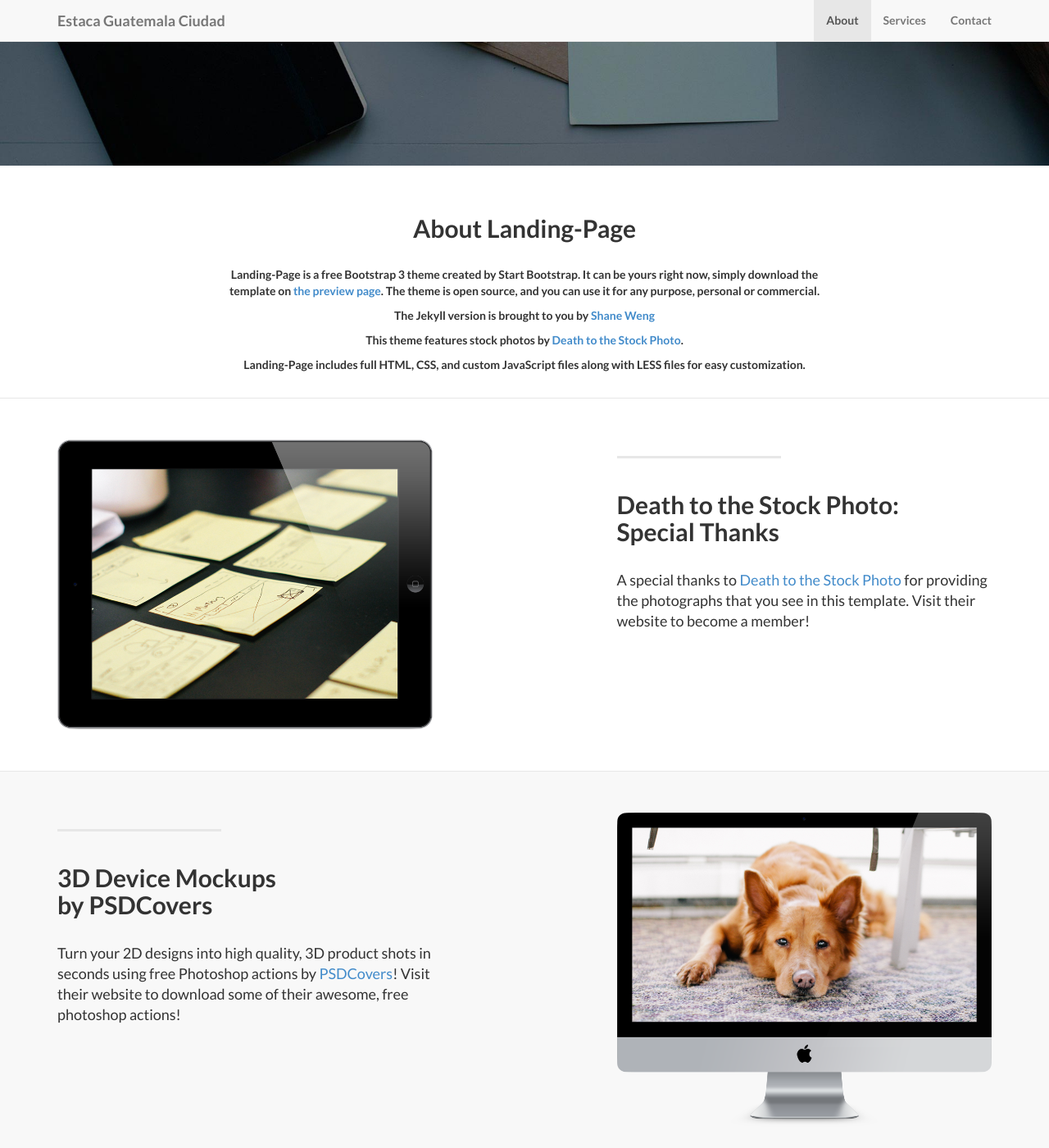
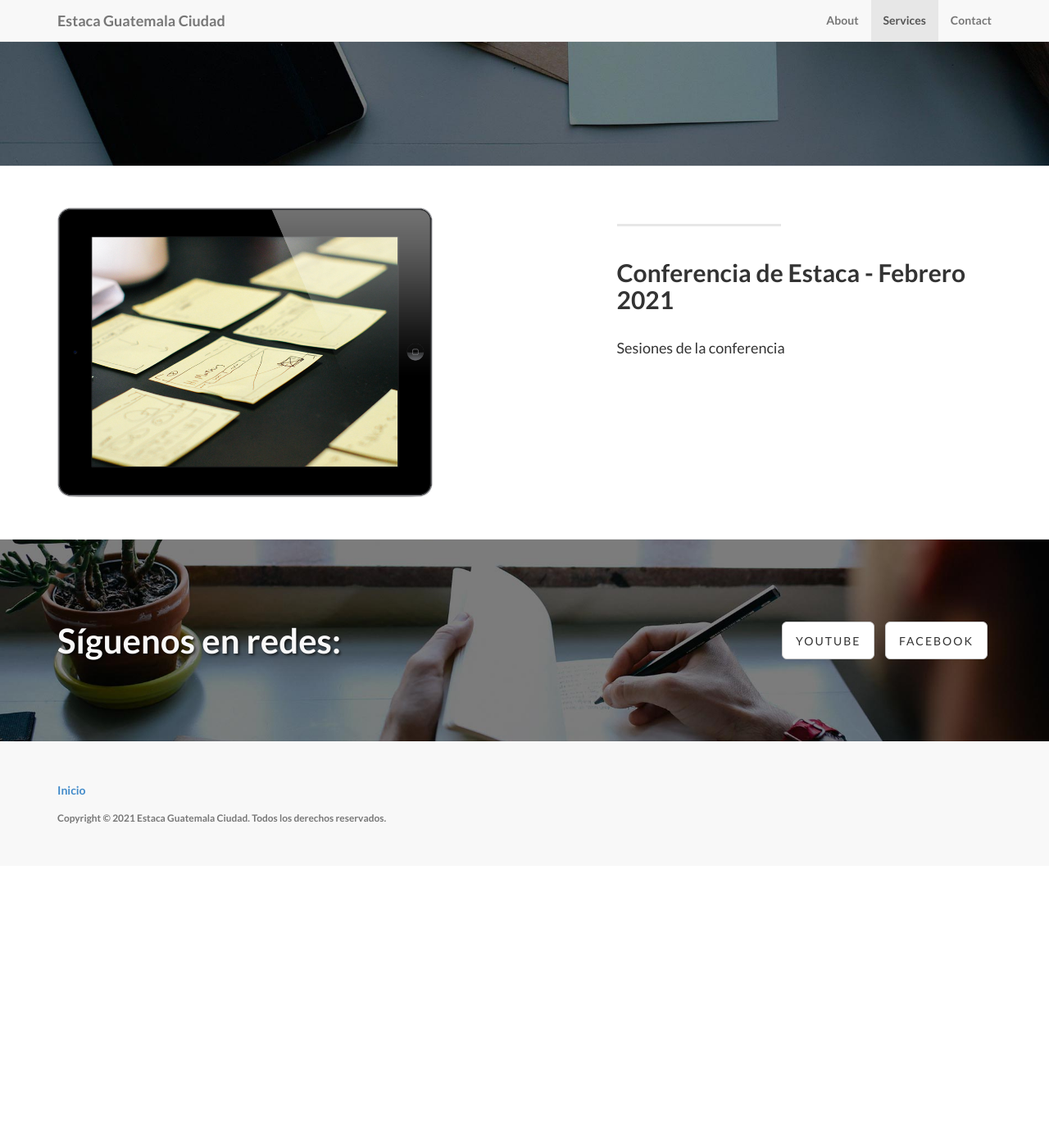
Before and after one commit to estacaguatemala/sitio, a Jekyll site: the page built from index.md, in a window 1280 px wide and 1400 px high, scrolled down 529 px. Shown: the whole window at 82% size. Built offline with Jekyll 4.4.1, drawn with Linux system fonts in a browser that asks for light colours; nearby versions of some CDN libraries; our own code applies the rules of GitHub Pages for plain Markdown files; library files that are not in the unit come from our copies; after the commit the page ends 1585 px from its top, so only the background shows below that; some of the changed text lies outside the part shown.

Commit message:
inicio de personalización

```diff
--- a/_includes/about.html
+++ b/_includes/about.html
@@ -1,5 +1,5 @@
     <!-- About Section -->
-    <section id="about" class="container content-section text-center">
+    <!--section id="about" class="container content-section text-center">
         <div class="row">
             <div class="col-lg-8 col-lg-offset-2">
               <br/><br/>
@@ -12,4 +12,4 @@
                 <br/>
               </div>
         </div>
-    </section>
+    </section-->
--- a/_includes/contact.html
+++ b/_includes/contact.html
@@ -1,9 +1,3 @@
-<!DOCTYPE html>
-<html>
-<head>
-  <title></title>
-</head>
-<body>
   <section id="contact">
     <div class="banner">
       <div class="container">
@@ -24,5 +18,3 @@
       </div><!-- /.container -->
     </div>
   </section><!-- /.banner -->
-</body>
-</html>
--- a/_includes/footer.html
+++ b/_includes/footer.html
@@ -5,9 +5,9 @@
             <div class="col-md-8">
                 <ul class="list-inline">
                     <li>
-                        <a href="#home">Home</a>
+                        <a href="#home">Inicio</a>
                     </li>
-                    <li class="footer-menu-divider">&sdot;</li>
+                    <!--li class="footer-menu-divider">&sdot;</li>
                     <li>
                         <a href="#about">About</a>
                     </li>
@@ -18,7 +18,7 @@
                     <li class="footer-menu-divider">&sdot;</li>
                     <li>
                         <a href="#contact">Contact</a>
-                    </li>
+                    </li-->
                 </ul>
                 <p class="copyright text-muted small">{{ site.copyright }}</p>
             </div>
```
Also changed, not shown: _posts/2014-09-21-services-1.markdown (deleted, +0 -8 lines), _posts/2014-09-22-services-2.markdown (deleted, +0 -10 lines), _posts/2014-09-23-services-3.markdown (deleted, +0 -8 lines), _posts/2021-01-31-confernecia.markdown (added, +8 -0 lines).
